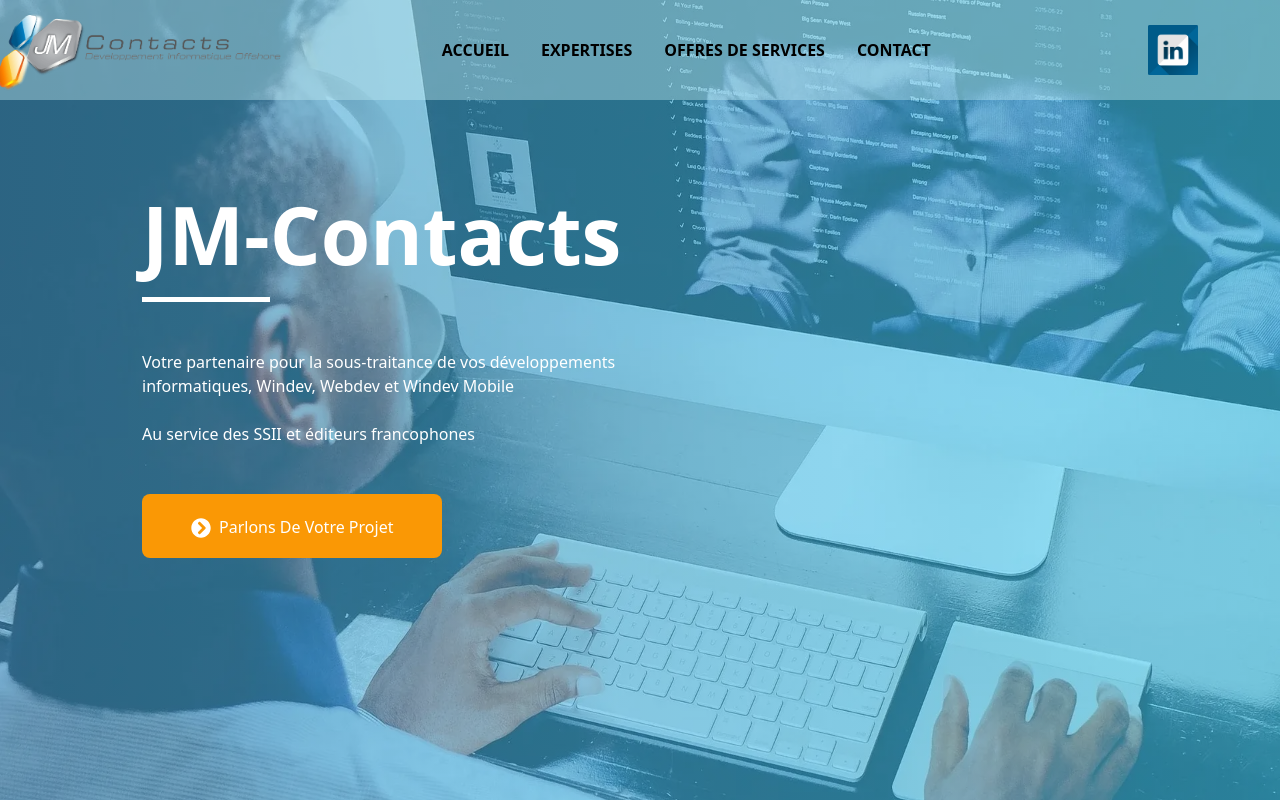
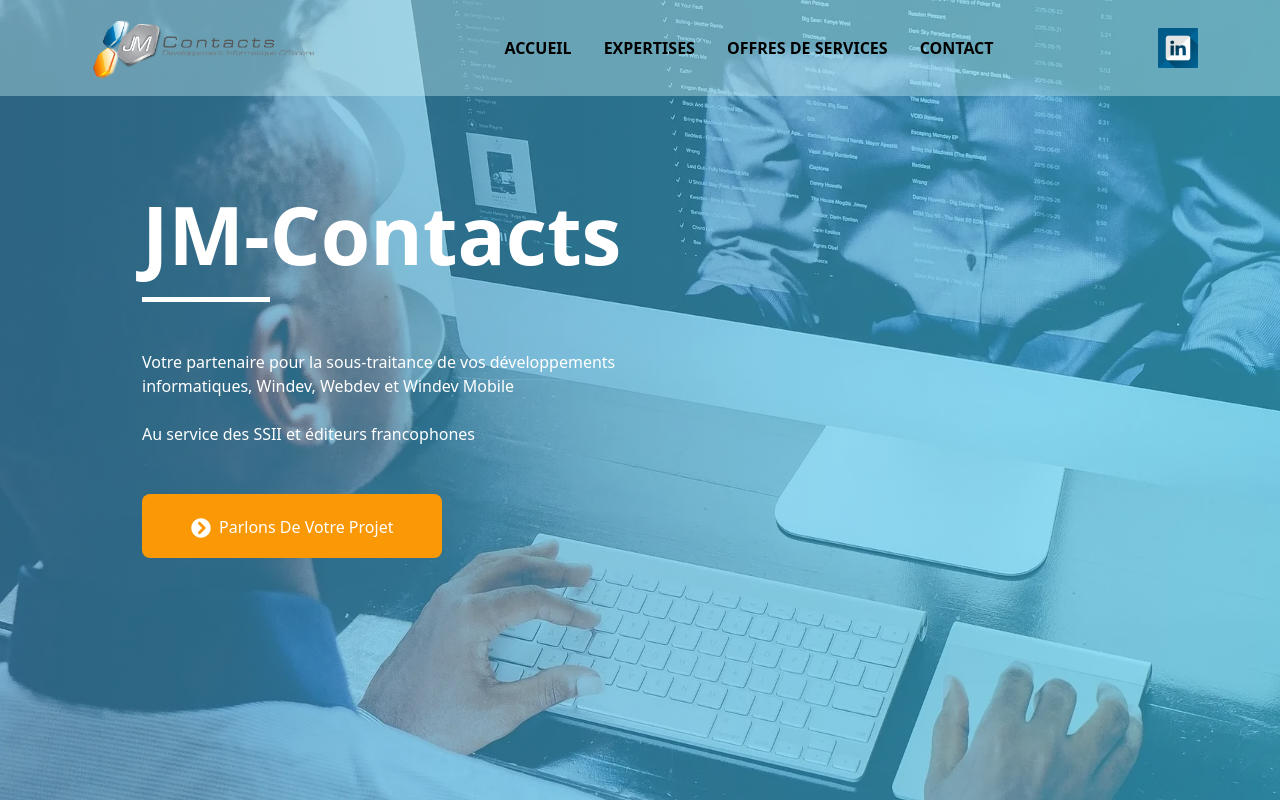
Before and after one commit to KantoAri/JMC-ReactProject, a React (Create React App) app: page / in a window 1280 px wide. Shown: the top 802 px of the page. Built offline with nearby package versions, Linux system fonts and the light colour scheme.

Commit message:
feat: make navbar fully responsive

```diff
--- a/src/components/Accueil/HeroSection/AboutUs.jsx
+++ b/src/components/Accueil/HeroSection/AboutUs.jsx
@@ -32,7 +32,7 @@ const AboutUs = () => {
   return (
     <div style={{ overflowX: "hidden" }}>
       <div className="container py-4 py-md-5">
-        <div className="row">
+        <div className="row" style={{ margin: window.innerWidth >= 992 ? "0 5rem" : "0" }}>
           <div className="col-lg-20 col-12 mb-4">
             <h2 className="titleh2 text-left mb-4 position-relative">
               Qui sommes-nous ?
--- a/src/components/Navbar.jsx
+++ /dev/null
@@ -1,83 +0,0 @@
-import React from "react";
-import logoImg from "../assets/logoreact.png";
-import linkedin from "../assets/linkedin.png";
-import { Link } from "react-router-dom";
-
-const Navbar = () => {
-  return (
-    <nav
-      className="navbar position-absolute top-0 w-100 navbar-expand-lg navbar-light"
-      style={{ height: "100px", backgroundColor: "#c6eef365", zIndex: "9999" }}
-    >
-      <div className="container">
-        <Link className="navbar-brand" to="/">
-          <img
-            src={logoImg}
-            alt="jmc logo"
-            height="90"
-            className="me-3"
-            style={{ marginLeft: "-100px" }}
-          />
-        </Link>
-        <button
-          className="navbar-toggler"
-          type="button"
-          data-bs-toggle="collapse"
-          data-bs-target="#navbarNav"
-          aria-controls="navbarNav"
-          aria-expanded="false"
-          aria-label="Toggle navigation"
-        >
-          <span className="navbar-toggler-icon"></span>
-        </button>
-
-        <div className="collapse navbar-collapse" id="navbarNav">
-          <ul className="navbar-nav mx-auto">
-            <li className="nav-item mx-2">
-              <Link className="nav-link" to="/" style={{ color: "black" }}>
-                <strong>ACCUEIL</strong>
-              </Link>
-            </li>
-            <li className="nav-item mx-2">
-              <Link
-                className="nav-link"
-                to="/expertises"
-                style={{ color: "black" }}
-              >
-                <strong>EXPERTISES</strong>
-              </Link>
-            </li>
-            <li className="nav-item mx-2">
-              <Link
-                className="nav-link"
-                to="/offres-de-services"
-                style={{ color: "black" }}
-              >
-                <strong>OFFRES DE SERVICES</strong>
-              </Link>
-            </li>
-            <li className="nav-item mx-2">
-              <Link
-                className="nav-link"
-                to="/contact"
-                style={{ color: "black" }}
-              >
-                <strong>CONTACT</strong>
-              </Link>
-            </li>
-          </ul>
-          <a
-            href="https://www.linkedin.com/in/jeanmorvan"
-            target="_blank"
-            rel="noopener noreferrer"
-            className="ms-auto"
-          >
-            <img src={linkedin} alt="linkedin logo" height="50" />
-          </a>
-        </div>
-      </div>
-    </nav>
-  );
-};
-
-export default Navbar;
--- /dev/null
+++ b/src/components/Navbar/Navbar.css
@@ -0,0 +1,72 @@
+@media (max-width: 991.98px) {
+  .sidebar-menu {
+    position: fixed;
+    top: 0;
+    right: -250px;
+    width: 250px;
+    height: 100vh;
+    background-color: #a3b0b1ff;
+    transition: all 0.3s cubic-bezier(0.25, 0.46, 0.45, 0.94);
+    padding: 20px;
+    overflow-y: auto;
+    display: flex;
+    flex-direction: column;
+    align-items: center;
+    justify-content: flex-start;
+    padding-top: 80px;
+    box-shadow: -5px 0 15px rgba(0, 0, 0, 0);
+    opacity: 0;
+    visibility: hidden;
+  }
+
+  .sidebar-menu.expanded {
+    right: 0;
+    opacity: 1;
+    visibility: visible;
+    box-shadow: -5px 0 15px rgba(0, 0, 0, 0.1);
+  }
+
+  .navbar-nav {
+    width: 100%;
+  }
+
+  .nav-item {
+    margin: 10px 0;
+    transform: translateX(20px);
+    opacity: 0;
+    transition: all 0.3s ease;
+    transition-delay: 0.1s;
+  }
+
+  .sidebar-menu.expanded .nav-item {
+    transform: translateX(0);
+    opacity: 1;
+  }
+
+  .sidebar-menu.expanded .nav-item:nth-child(2) {
+    transition-delay: 0.15s;
+  }
+
+  .sidebar-menu.expanded .nav-item:nth-child(3) {
+    transition-delay: 0.2s;
+  }
+
+  .sidebar-menu.expanded .nav-item:nth-child(4) {
+    transition-delay: 0.25s;
+  }
+
+  .btn-close {
+    opacity: 0.8;
+    transition: opacity 0.2s ease;
+  }
+
+  .btn-close:hover {
+    opacity: 1;
+  }
+}
+
+@media (min-width: 992px) {
+  .sidebar-menu {
+    display: flex !important;
+  }
+}
--- /dev/null
+++ b/src/components/Navbar/Navbar.jsx
@@ -0,0 +1,184 @@
+import React, { useState } from "react";
+import logoImg from "../../assets/logoreact.png";
+import linkedin from "../../assets/linkedin.png";
+import { Link } from "react-router-dom";
+import "./Navbar.css";
+const Navbar = () => {
+  const [isNavCollapsed, setIsNavCollapsed] = useState(true);
+
+  const handleNavCollapse = () => setIsNavCollapsed(!isNavCollapsed);
+
+  return (
+    <nav
+      className="navbar navbar-expand-lg navbar-light position-absolute top-0 w-100"
+      style={{ backgroundColor: "#c6eef365", zIndex: "9999" }}
+    >
+      <div className="container">
+        <Link className="navbar-brand" to="/">
+          <img
+            src={logoImg}
+            alt="jmc logo"
+            height="70"
+            className="d-inline-block align-top"
+          />
+        </Link>
+        <button
+          className="navbar-toggler"
+          type="button"
+          data-bs-toggle="collapse"
+          data-bs-target="#navbarNav"
+          aria-controls="navbarNav"
+          aria-expanded={!isNavCollapsed ? true : false}
+          aria-label="Toggle navigation"
+          onClick={handleNavCollapse}
+        >
+          <span className="navbar-toggler-icon"></span>
+        </button>
+
+        <div
+          className={`navbar-collapse sidebar-menu ${
+            isNavCollapsed ? "collapsed" : "expanded"
+          }`}
+          id="navbarNav"
+        >
+          {/* Close button for mobile sidebar */}
+          <button
+            className="btn-close d-lg-none position-absolute top-0 end-0 mt-3 me-3"
+            onClick={handleNavCollapse}
+            aria-label="Close menu"
+          ></button>
+
+          <ul className="navbar-nav mx-auto text-center">
+            <li className="nav-item mx-md-2">
+              <Link
+                className="nav-link"
+                to="/"
+                style={{ color: "black" }}
+                onClick={handleNavCollapse}
+              >
+                <strong>ACCUEIL</strong>
+              </Link>
+            </li>
+            <li className="nav-item mx-md-2">
+              <Link
+                className="nav-link"
+                to="/expertises"
+                style={{ color: "black" }}
+                onClick={handleNavCollapse}
+              >
+                <strong>EXPERTISES</strong>
+              </Link>
+            </li>
+            <li className="nav-item mx-md-2">
+              <Link
+                className="nav-link"
+                to="/offres-de-services"
+                style={{ color: "black" }}
+                onClick={handleNavCollapse}
+              >
+                <strong>OFFRES DE SERVICES</strong>
+              </Link>
+            </li>
+            <li className="nav-item mx-md-2">
+              <Link
+                className="nav-link"
+                to="/contact"
+                style={{ color: "black" }}
+                onClick={handleNavCollapse}
+              >
+                <strong>CONTACT</strong>
+              </Link>
+            </li>
+          </ul>
+          <div className="text-center mt-3 mt-lg-0">
+            <a
+              href="https://www.linkedin.com/in/jeanmorvan"
+              target="_blank"
+              rel="noopener noreferrer"
+              className="d-inline-block"
+            >
+              <img src={linkedin} alt="linkedin logo" height="40" />
+            </a>
+          </div>
+        </div>
+      </div>
+
+      <style jsx>{`
+        @media (max-width: 991.98px) {
+          .sidebar-menu {
+            position: fixed;
+            top: 0;
+            right: -250px;
+            width: 250px;
+            height: 100vh;
+            background-color: #a3b0b1ff;
+            transition: all 0.3s cubic-bezier(0.25, 0.46, 0.45, 0.94);
+            padding: 20px;
+            overflow-y: auto;
+            display: flex;
+            flex-direction: column;
+            align-items: center;
+            justify-content: flex-start;
+            padding-top: 80px;
+            box-shadow: -5px 0 15px rgba(0, 0, 0, 0);
+            opacity: 0;
+            visibility: hidden;
+          }
+
+          .sidebar-menu.expanded {
+            right: 0;
+            opacity: 1;
+            visibility: visible;
+            box-shadow: -5px 0 15px rgba(0, 0, 0, 0.1);
+          }
+
+          .navbar-nav {
+            width: 100%;
+          }
+
+          .nav-item {
+            margin: 10px 0;
+            transform: translateX(20px);
+            opacity: 0;
+            transition: all 0.3s ease;
+            transition-delay: 0.1s;
+          }
+
+          .sidebar-menu.expanded .nav-item {
+            transform: translateX(0);
+            opacity: 1;
+          }
+
+          .sidebar-menu.expanded .nav-item:nth-child(2) {
+            transition-delay: 0.15s;
+          }
+
+          .sidebar-menu.expanded .nav-item:nth-child(3) {
+            transition-delay: 0.2s;
+          }
+
+          .sidebar-menu.expanded .nav-item:nth-child(4) {
+            transition-delay: 0.25s;
+          }
+
+          .btn-close {
+            opacity: 0.8;
+            transition: opacity 0.2s ease;
+          }
+
+          .btn-close:hover {
+            opacity: 1;
+          }
+        }
+
+        @media (min-width: 992px) {
+          .sidebar-menu {
+            display: flex !important;
+          }
+        }
+      `}</style>
+    </nav>
+  );
+};
+
+export default Navbar;
--- a/src/layouts/MainLayout.jsx
+++ b/src/layouts/MainLayout.jsx
@@ -1,6 +1,6 @@
 import { Outlet } from "react-router-dom";
 import Footer from "../components/Footer";
-import Navbar from "../components/Navbar";
+import Navbar from "../components/Navbar/Navbar";
 
 const MainLayout = () => {
   return (
```
